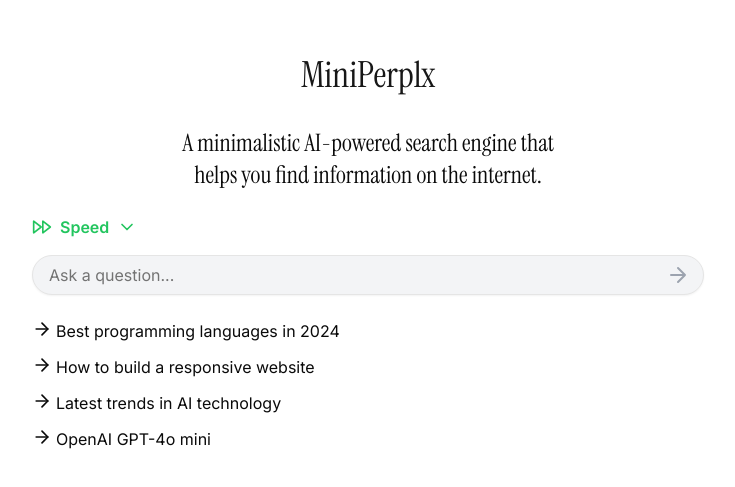
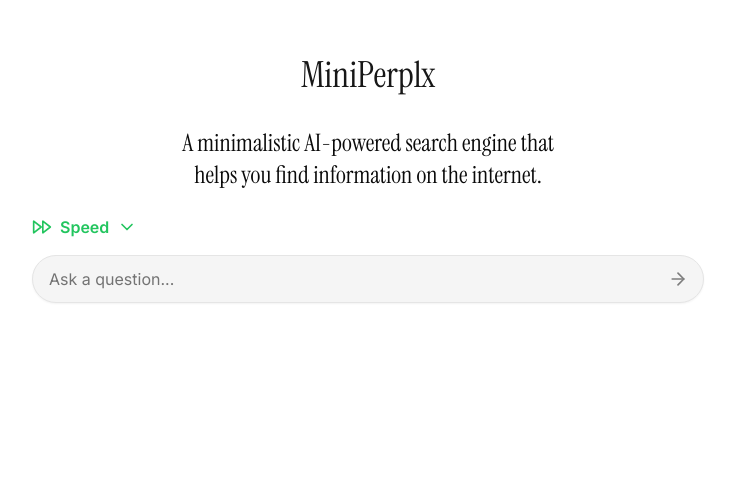
Before and after one commit to zaidmukaddam/miniperplx, a Next.js app: page / in a window 1280 px wide. Shown: the part 121-608 px from the top of the page, without its empty margins (272-1007 px from the left). Built offline with nearby package versions, Linux system fonts and the light colour scheme.

Commit message:
chore: Improve Input and Examples UI

```diff
--- a/app/api/chat/route.ts
+++ b/app/api/chat/route.ts
@@ -1,6 +1,6 @@
 import { openai } from "@ai-sdk/openai";
 import { anthropic } from '@ai-sdk/anthropic'
-import { convertToCoreMessages, streamText } from "ai";
+import { convertToCoreMessages, streamText, tool } from "ai";
 import { z } from "zod";
 
 // Allow streaming responses up to 30 seconds
@@ -27,6 +27,7 @@
       "Once you have found the information, you provide the user with the information you found in brief like a news paper detail." +
       "The detail should be 3-5 paragraphs in 10-12 sentences, some time pointers, each with citations in the [Text](link) format always!" +
       "Citations can be inline of the text like this: Hey there! [Google](https://google.com) is a search engine." +
+      "Do not start the responses with newline characters, always start with the first sentence." +
       "The current date is: " +
       new Date()
         .toLocaleDateString("en-US", {
@@ -39,7 +40,7 @@
       "Never use the heading format in your response!." +
       "Refrain from saying things like 'Certainly! I'll search for information about OpenAI GPT-4o mini using the web search tool.'",
     tools: {
-      web_search: {
+      web_search: tool({
         description: 'Search the web for information with the given query, max results and search depth.',
         parameters: z.object({
           query: z.string()
@@ -82,7 +83,7 @@
             results: context
           }
         }
-      },
+      }),
     },
     onFinish: async (event) => {
       console.log(event.text);
--- a/app/page.tsx
+++ b/app/page.tsx
@@ -37,6 +37,7 @@
   const [showToolResults, setShowToolResults] = useState<{ [key: number]: boolean }>({});
   const [isModelSelectorOpen, setIsModelSelectorOpen] = useState(false);
   const [selectedModel, setSelectedModel] = useState('Speed');
+  const [showExamples, setShowExamples] = useState(false)
 
   const { isLoading, input, messages, setInput, append, handleSubmit, setMessages } = useChat({
     api: '/api/chat',
@@ -315,33 +316,39 @@
                     value={input}
                     onChange={(e) => setInput(e.target.value)}
                     disabled={isLoading}
-                    className="w-full h-10 py-3 px-4 bg-gray-100 rounded-full pr-12 focus:outline-none focus:ring-2 focus:ring-green-500 text-sm sm:text-base"
+                    className="w-full min-h-12 py-3 px-4 bg-muted border border-input rounded-full pr-12 ring-offset-background focus-visible:outline-none focus-visible:ring-2 focus-visible:ring-ring focus-visible:ring-offset-2 text-sm sm:text-base"
+                    onFocus={() => setShowExamples(true)}
+                    onBlur={() => setShowExamples(false)}
                   />
                   <Button
-                    size="icon"
                     type="submit"
-                    variant="ghost"
-                    disabled={isLoading}
-                    className="absolute right-2 top-1/2 transform -translate-y-1/2 bg-transparent hover:bg-transparent"
+                    size={'icon'}
+                    variant={'ghost'}
+                    className="absolute right-2 top-1/2 transform -translate-y-1/2"
+                    disabled={input.length === 0}
                   >
-                    <svg width="24" height="24" viewBox="0 0 24 24" fill="none" xmlns="http://www.w3.org/2000/svg">
-                      <path d="M5 12H19M19 12L12 5M19 12L12 19" stroke="#9CA3AF" strokeWidth="2" strokeLinecap="round" strokeLinejoin="round" />
-                    </svg>
+                    <ArrowRight size={20} />
                   </Button>
                 </div>
               </form>
 
-              <div className="flex flex-col gap-2 text-left items-start justify-start">
-                {exampleQueries.map((query, index) => (
-                  <button
-                    key={index}
-                    onClick={() => handleExampleClick(query)}
-                    className="mb-1 hover:underline flex flex-row"
-                  >
-                    <ArrowRight className="w-5 h-5 mr-1" />
-                    {query}
-                  </button>
-                ))}
+              <div className={`mx-auto w-full transition-all ${showExamples ? 'visible' : 'invisible'}`}>
+                <div className="bg-background p-2">
+                  <div className="flex flex-col items-start space-y-2">
+                    {exampleQueries.map((message, index) => (
+                      <Button
+                        key={index}
+                        variant="link"
+                        className="h-auto p-0 text-base"
+                        name={message}
+                        onClick={() => handleExampleClick(message)}
+                      >
+                        <ArrowRight size={16} className="mr-2 text-muted-foreground" />
+                        {message}
+                      </Button>
+                    ))}
+                  </div>
+                </div>
               </div>
             </motion.div>
           )}
@@ -362,7 +369,7 @@
                   initial={{ opacity: 0, y: 20 }}
                   animate={{ opacity: 1, y: 0 }}
                   transition={{ duration: 0.5, delay: 0.2 }}
-                  className="text-lg sm:text-2xl font-medium font-serif"
+                  className="text-2xl font-medium font-serif"
                 >
                   {lastSubmittedQuery}
                 </motion.p>
@@ -390,7 +397,7 @@
           {messages.map((message, index) => (
             <div key={index}>
               {message.role === 'assistant' && message.content && (
-                <Card className="bg-card text-card-foreground border border-muted !mb-8 sm:!mb-16">
+                <Card className="bg-card text-card-foreground border border-muted !mb-20 sm:!mb-16">
                   <CardContent className="p-3 sm:p-4">
                     <h2 className="text-lg sm:text-xl font-semibold mb-2">Answer</h2>
                     <div className="text-sm sm:text-base">
@@ -428,18 +435,16 @@
                   value={input}
                   onChange={(e) => setInput(e.target.value)}
                   disabled={isLoading}
-                  className="w-full h-10 py-3 px-4 bg-gray-100 rounded-full pr-12 focus:outline-none focus:ring-2 focus:ring-green-500 text-sm"
+                  className="w-full min-h-12 py-3 px-4 bg-muted border border-input rounded-full pr-12 ring-offset-background focus-visible:outline-none focus-visible:ring-2 focus-visible:ring-ring focus-visible:ring-offset-2 text-sm sm:text-base"
                 />
                 <Button
-                  size="icon"
                   type="submit"
-                  variant="ghost"
-                  disabled={isLoading}
-                  className="absolute right-2 top-1/2 transform -translate-y-1/2 bg-transparent hover:bg-transparent"
+                  size={'icon'}
+                  variant={'ghost'}
+                  className="absolute right-2 top-1/2 transform -translate-y-1/2"
+                  disabled={input.length === 0}
                 >
-                  <svg width="24" height="24" viewBox="0 0 24 24" fill="none" xmlns="http://www.w3.org/2000/svg">
-                    <path d="M5 12H19M19 12L12 5M19 12L12 19" stroke="#9CA3AF" strokeWidth="2" strokeLinecap="round" strokeLinejoin="round" />
-                  </svg>
+                  <ArrowRight size={20} />
                 </Button>
               </div>
             </form>
```
